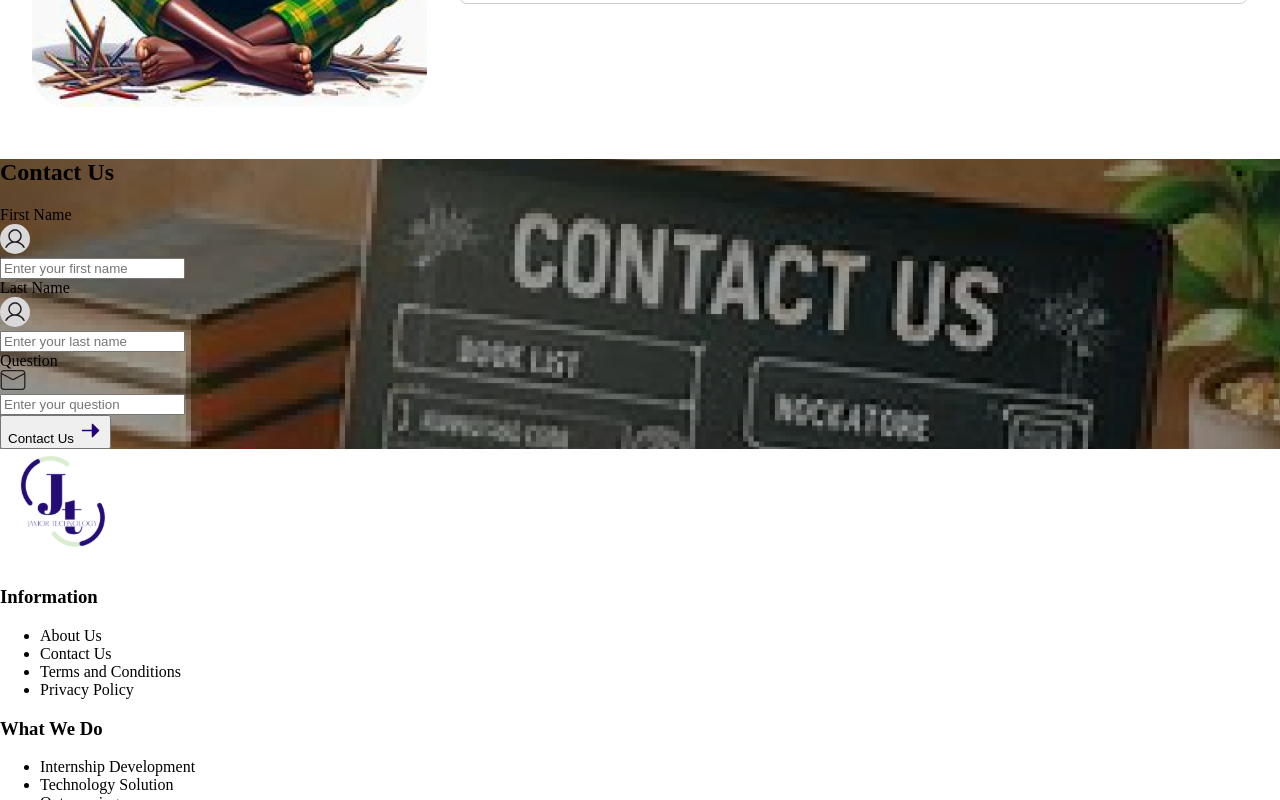
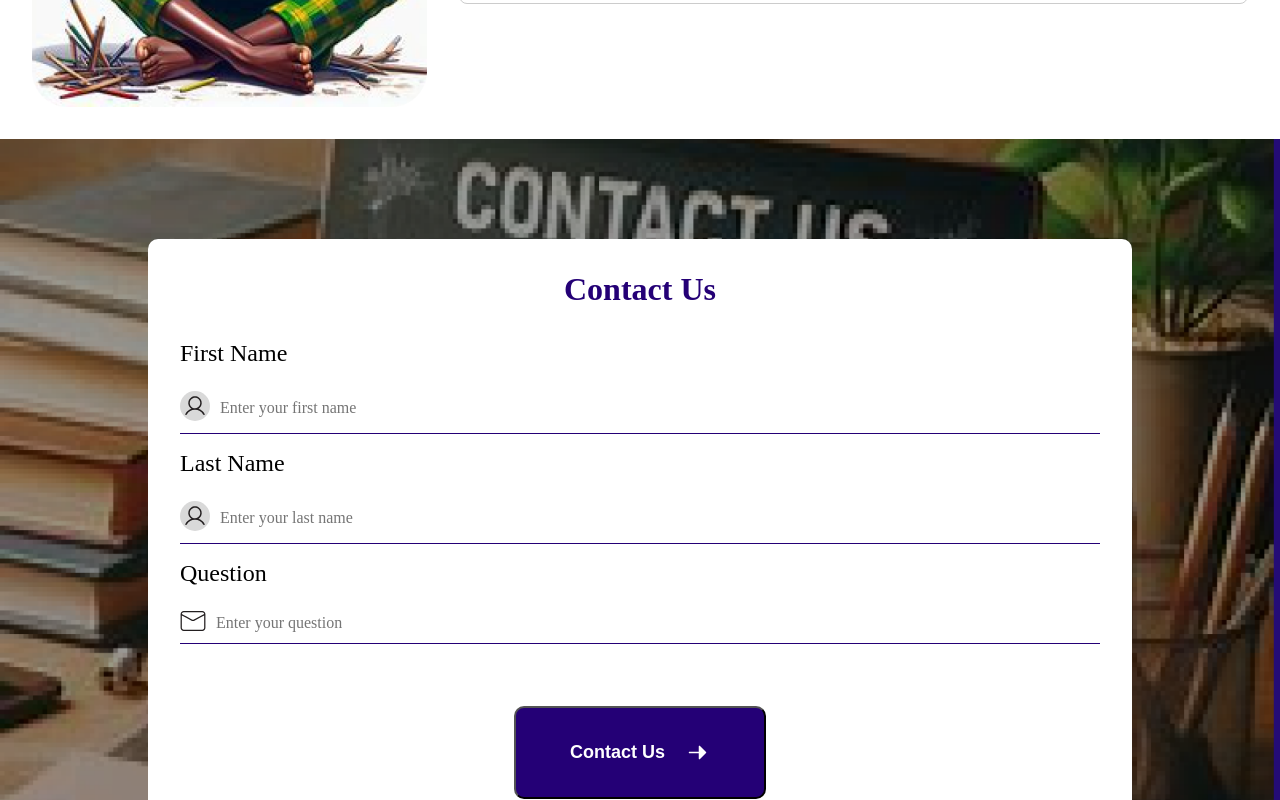
Before and after one commit to Jamor-Technology/FE, a React (Create React App) app in the folder jamort/: page / in a window 1280 px wide. Shown: the part 5800-6600 px from the top of the page. Built offline with nearby package versions, Linux system fonts and the light colour scheme.

Commit message:
styled the contact us and contact input card components

```diff
--- a/jamort/src/components/ContactInput/ContactInput.css
+++ b/jamort/src/components/ContactInput/ContactInput.css
@@ -0,0 +1,36 @@
+.contact-input {
+  margin-bottom: 16px;
+  text-align: left;
+}
+
+.input-label {
+  display: block;
+  font-family: var(--font-family-body);
+  font-size: var(--font-size-large);
+  color: var(--text-primary-color);
+  margin-bottom: 24px;
+}
+
+.input-container {
+  display: flex;
+  align-items: center;
+  background-color: white;
+}
+
+.input-icon {
+  margin-right: 8px;
+}
+
+.input-field {
+  flex: 1;
+  border: none;
+  outline: none;
+  font-family: var(--font-family-body);
+  font-size: var(--font-size-small);
+}
+
+.input-underline {
+  height: 1px;
+  background-color: var(--border-color);
+  margin-top: 8px;
+}
--- a/jamort/src/components/ContactInput/ContactInput.js
+++ b/jamort/src/components/ContactInput/ContactInput.js
@@ -11,6 +11,7 @@ const ContactInput = ({ label, icon, placeholder }) => {
         </div>
         <input className='input-field' placeholder={placeholder} />
       </div>
+      <div className='input-underline'></div>
     </div>
     );
 };
--- a/jamort/src/components/ContactUs/ContactUs.css
+++ b/jamort/src/components/ContactUs/ContactUs.css
@@ -0,0 +1,52 @@
+.contact-us-container {
+  padding: 100px 48px;
+  background-size: cover;
+  background-position: center;
+  display: flex;
+  justify-content: center;
+  align-items: center;
+}
+
+.contact-us-card {
+  background-color: white;
+  border-radius: var(--border-radius-small);
+  padding: var(--padding-medium);
+  max-width: 920px;
+  width: 100%;
+  text-align: center;
+}
+
+.contact-us-header {
+  font-family: var(--font-family-heading);
+  font-size: var(--header-font-size-large);
+  color: var(--text-secondary-color-purple);
+  margin-bottom: var(--spacing-medium);
+  margin-top: 0;
+}
+
+.contact-inputs {
+  margin-bottom: 62px;
+}
+
+.contact-us-button {
+  display: inline-flex;
+  align-items: center;
+  gap: var(--spacing-small);
+  padding: var(--padding-medium) calc(3 * var(--font-size-medium));
+  font-size: var(--font-size-medium);
+  font-weight: var(--font-weight-bold);
+  border-radius: var(--border-radius-small);
+  cursor: pointer;
+  transition: background-color 0.3s;
+  margin-bottom: 0;
+  background-color: var(--primary-color);
+  color: var(--text-secondary-color);
+}
+
+.contact-us-button img {
+  filter: brightness(0) invert(1);
+}
+
+.contact-us-button:hover {
+  background-color: var(--secondary-color);
+}
```
